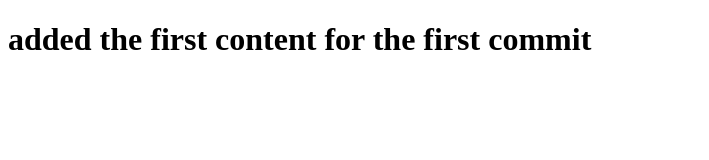
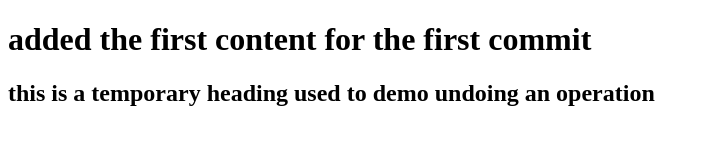
Before and after one commit to Neeshu24619-20904/bits-workflow-assignment, a plain HTML site: page index.html in a window 1280 px wide. Shown: the whole page, without its empty margins (0-709 px from the left). Drawn offline with Linux system fonts and the light colour scheme.

Commit message:
Added a temporary heading in index.html

```diff
--- a/index.html
+++ b/index.html
@@ -7,5 +7,6 @@
 </head>
 <body>
        <h1>added the first content for the first commit </h1>
+       <h2>this is a temporary heading used to demo undoing an operation </h2>
 </body>
 </html>
```
